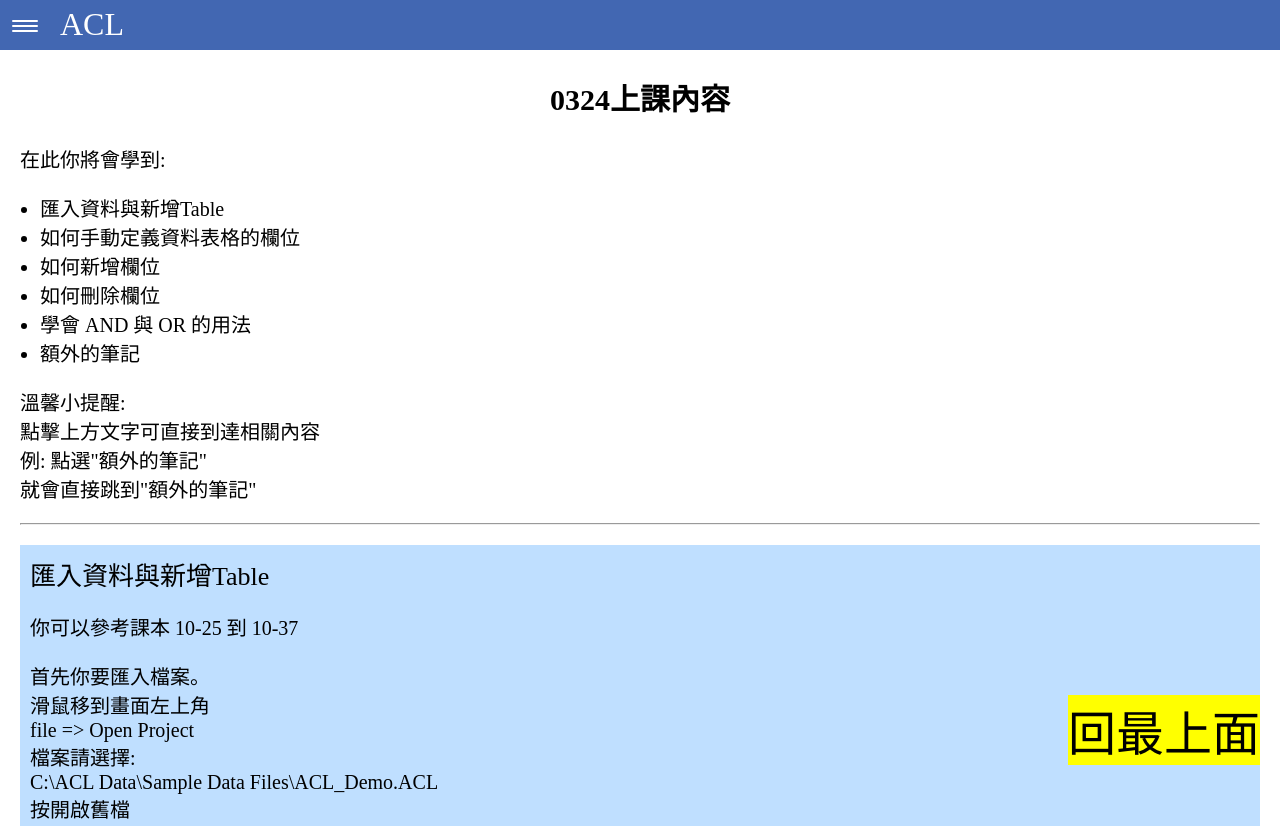
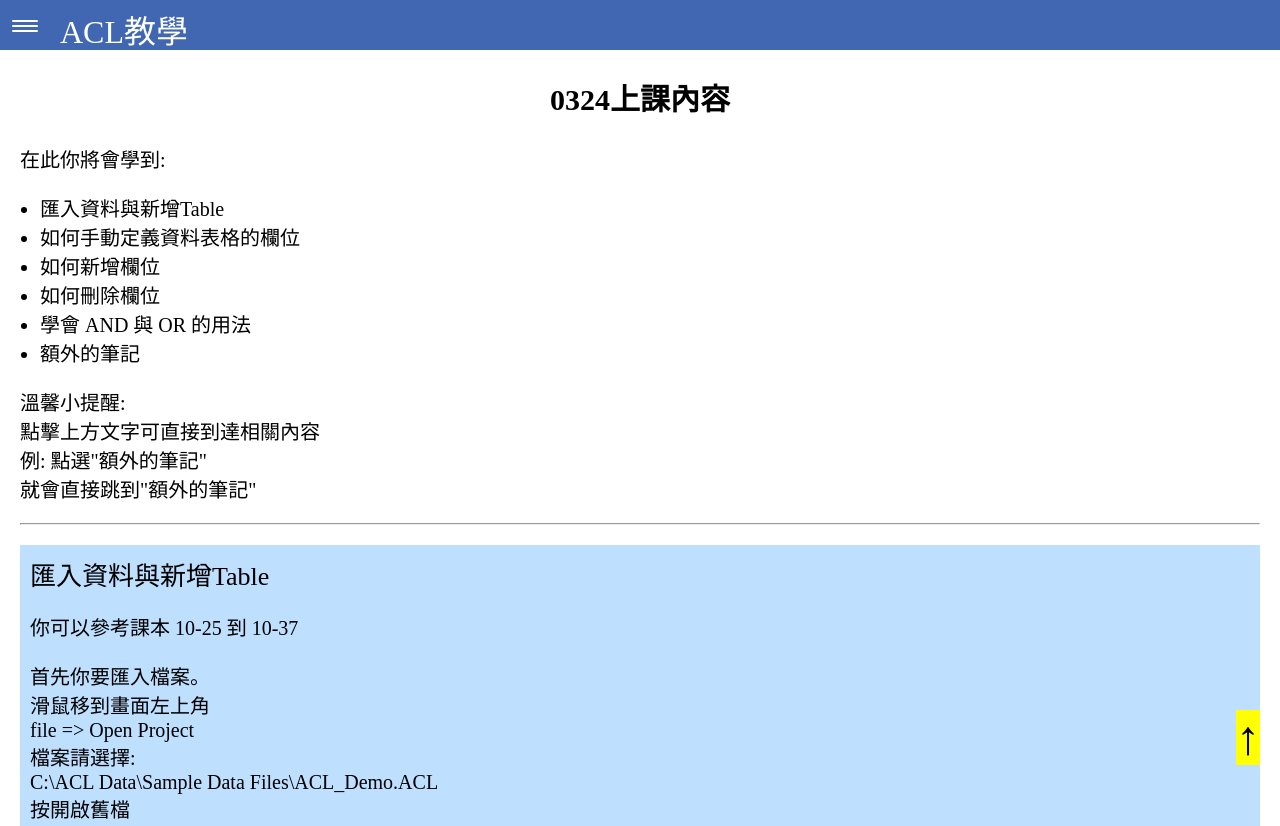
Before and after one commit to 10543218/ACL, a plain HTML site: page index.html in a window 1280 px wide. Shown: the top 826 px of the page. Drawn offline with Linux system fonts and the light colour scheme.

Commit message:
Update index.html

```diff
--- a/index.html
+++ b/index.html
@@ -17,7 +17,7 @@
 				<div class="burgerLineThree"></div>
 
 			</div>
-			<div class="acl">ACL</div>
+			<div class="acl">ACL教學</div>
 		</div>
 		<!-- 導覽列結束 -->
 
@@ -467,7 +467,7 @@
 			</div>
 		</div>
 
-		<a class="goToTop" href="#top">回最上面</a>
+		<a class="goToTop" href="#top">↑</a>
 
 		<div class="bottonRight">
 			請勿複製網頁整體內容 謝謝
```
